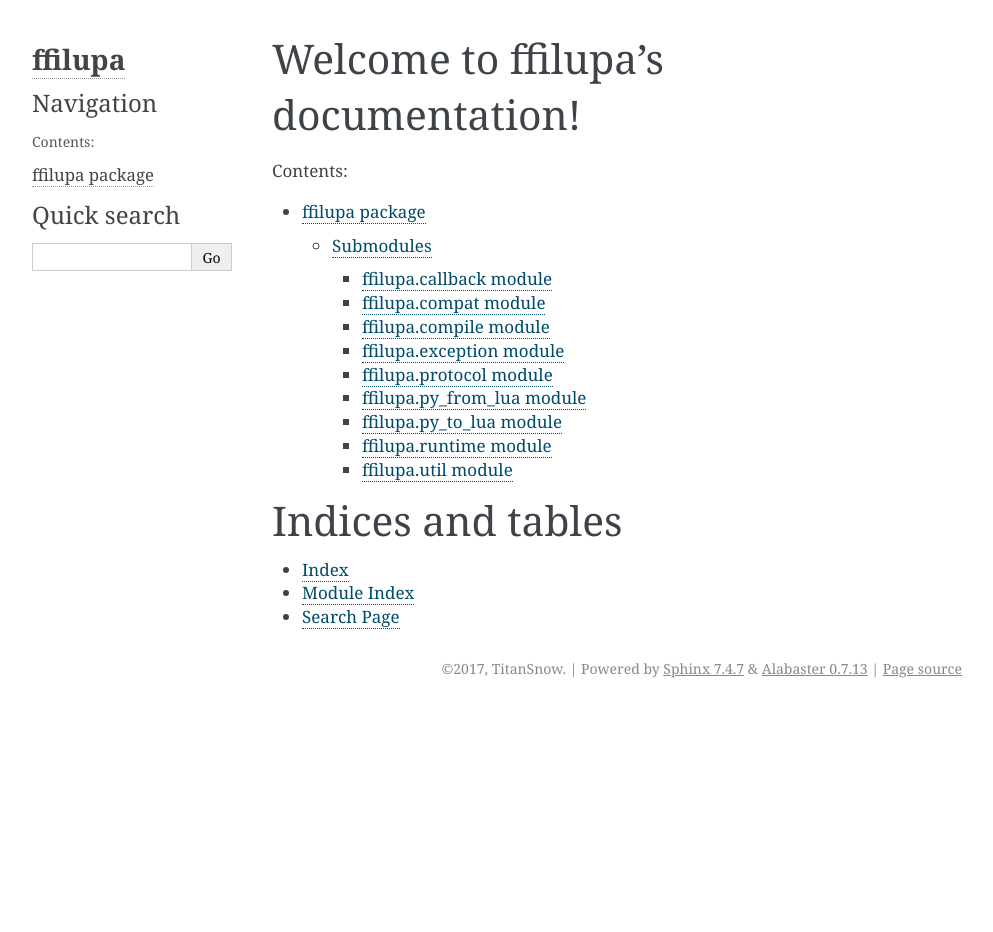
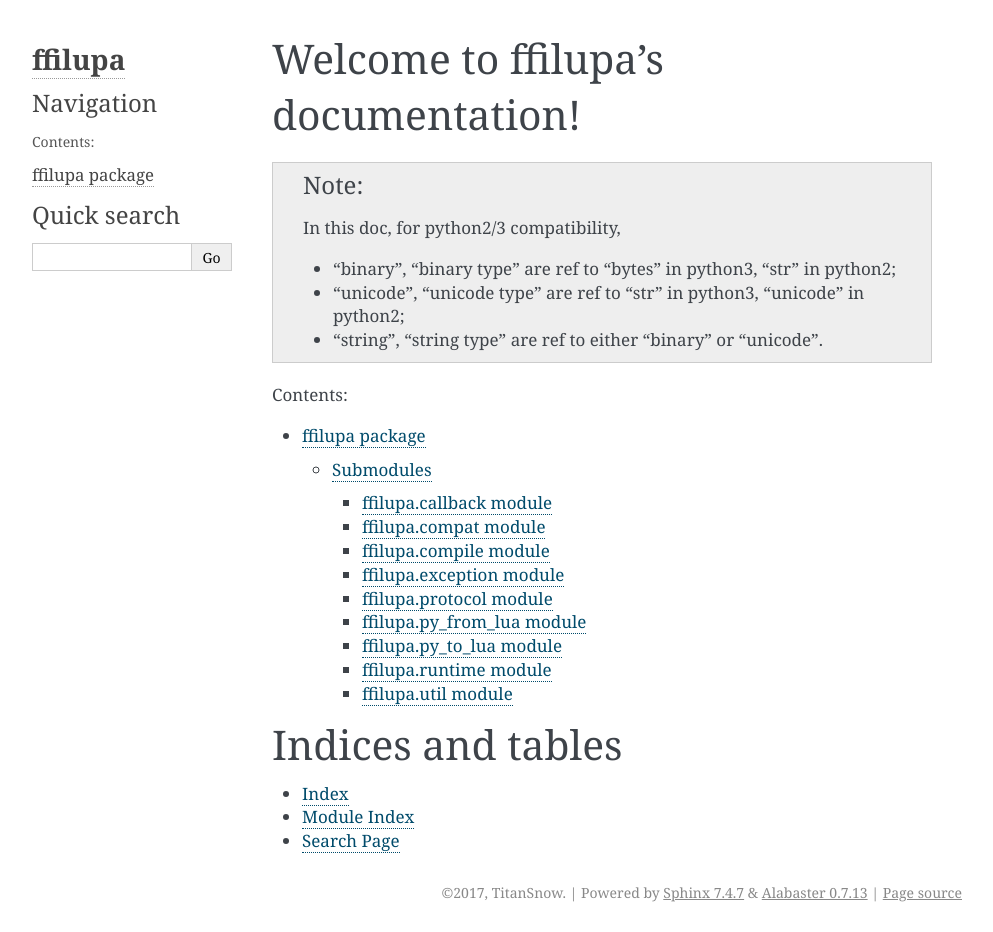
Before and after one commit to ruihe774/ffilupa, a Sphinx documentation site: the page built from docs/index.rst, in a window 1280 px wide. Shown: the whole page, without its empty margins (148-1141 px from the left). Built offline with Sphinx 7.4.7, drawn with Linux system fonts in a browser that asks for light colours; before the commit the page ends 900 px from its top, so only the background shows below that.

Commit message:
add note for binary and unicode

```diff
--- a/docs/index.rst
+++ b/docs/index.rst
@@ -5,6 +5,13 @@
 
 Welcome to ffilupa's documentation!
 ===================================
+
+.. note::
+    In this doc, for python2/3 compatibility,
+
+    * "binary", "binary type" are ref to "bytes" in python3, "str" in python2;
+    * "unicode", "unicode type" are ref to "str" in python3, "unicode" in python2;
+    * "string", "string type" are ref to either "binary" or "unicode".
 
 .. toctree::
    :maxdepth: 4
```
